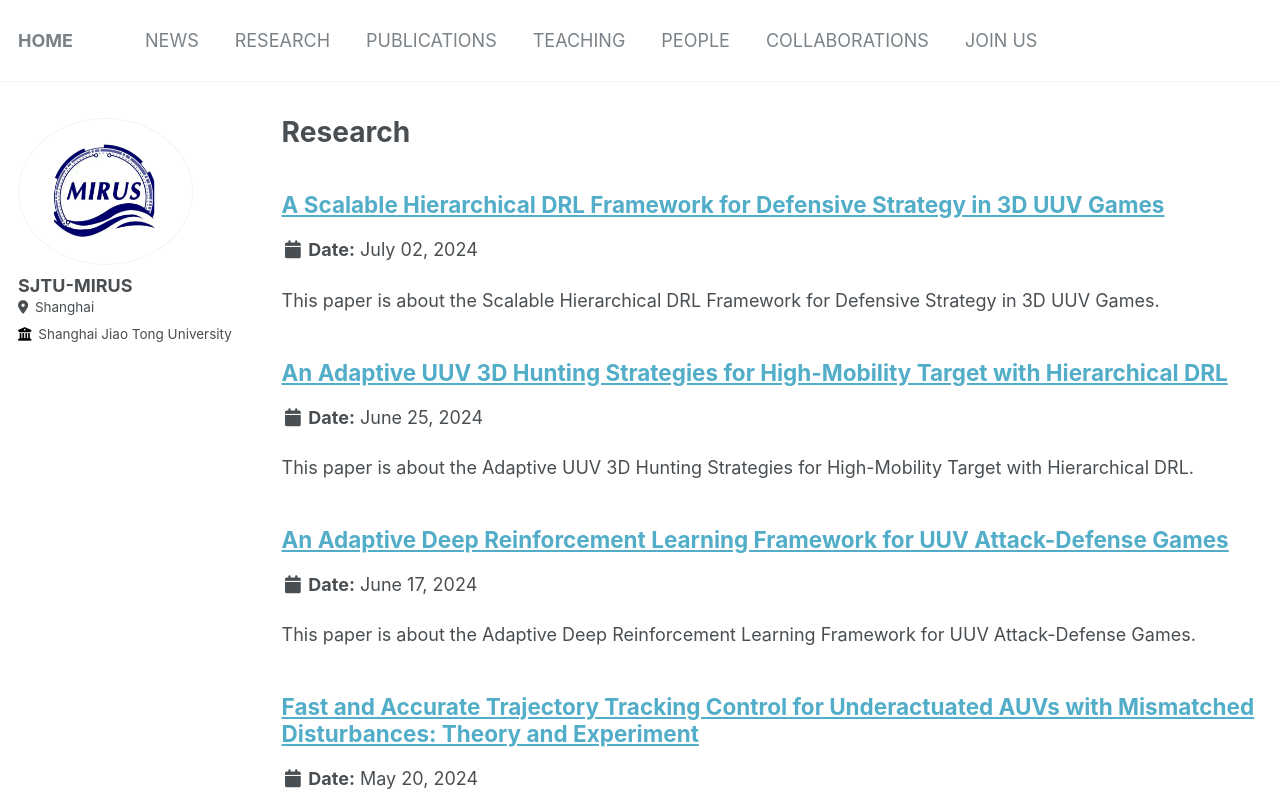
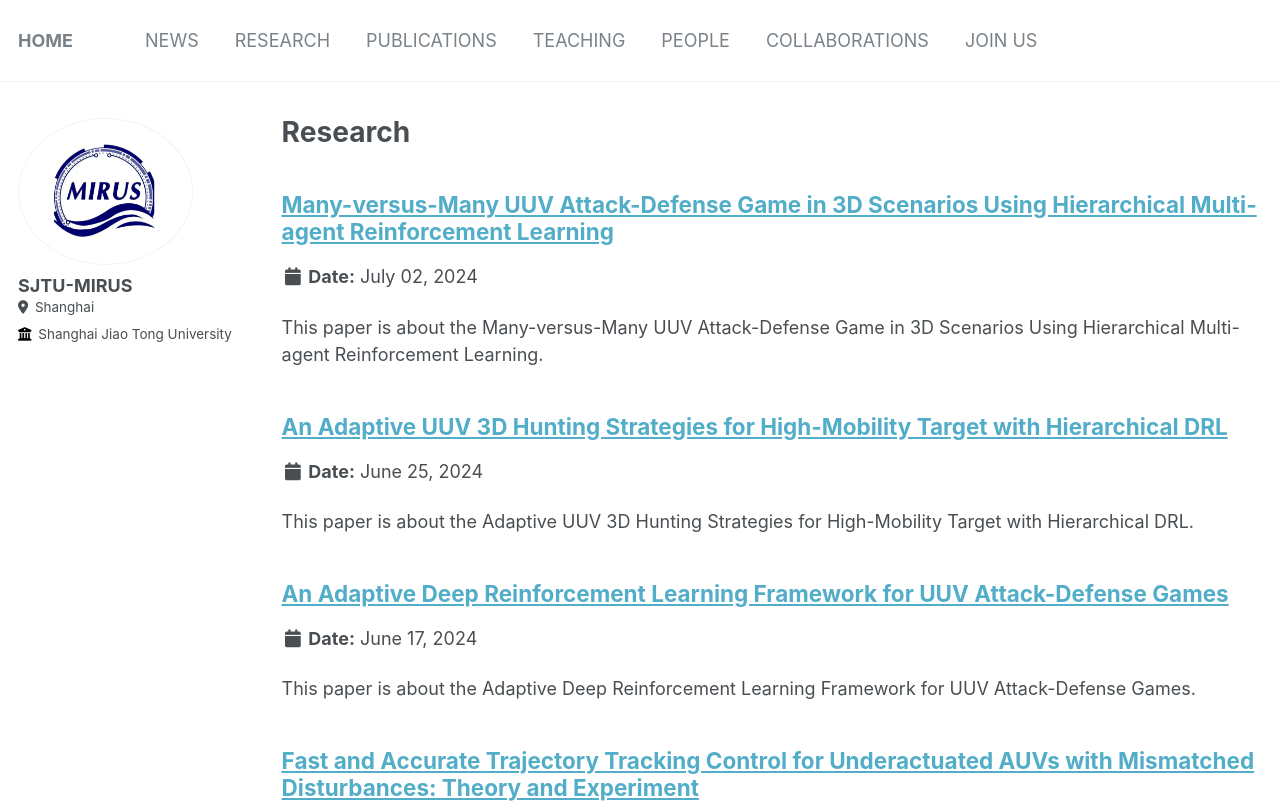
Before and after one commit to SJTU-MIRUS/MIRUS.github.io, a Jekyll site: the page built from _pages/research.md, in a window 1280 px wide and 900 px high, cut to the strip 0-812 px from the top of the window. Built offline with Jekyll 4.4.1, drawn with Linux system fonts in a browser that asks for light colours.

Commit message:
Upload bluerov2.mp4

```diff
--- a/_research/2024-07-02-3dad.md
+++ b/_research/2024-07-02-3dad.md
@@ -1,8 +1,8 @@
 ---
-title: "A Scalable Hierarchical DRL Framework for Defensive Strategy in 3D UUV Games"
+title: "Many-versus-Many UUV Attack-Defense Game in 3D Scenarios Using Hierarchical Multi-agent Reinforcement Learning"
 collection: research
 permalink: /research/3dad
-excerpt: 'This paper is about the Scalable Hierarchical DRL Framework for Defensive Strategy in 3D UUV Games.'
+excerpt: 'This paper is about the Many-versus-Many UUV Attack-Defense Game in 3D Scenarios Using Hierarchical Multi-agent Reinforcement Learning.'
 venue:
 paperurl:
 citation:
@@ -16,9 +16,9 @@ citation:
     <title>Supporting Material</title>
 </head>
 <body>
-    <p>This video is supporting material for my recently submitted paper "A Scalable Hierarchical DRL Framework for Defensive Strategy in 3D UUV Games".</p>
+    <p>This video is supporting material for my recently submitted paper "Many-versus-Many UUV Attack-Defense Game in 3D Scenarios Using Hierarchical Multi-agent Reinforcement Learning".</p>
 
-    <h2>Video: Attack-Defense Simulation Experiments</h2>
+    <h2>Video: Attack-Defense Game Experiments</h2>
     <video src="../videos/3dad.mp4" autoplay="true" controls="controls" width="800" height="400"></video>
 
 </body>
```
